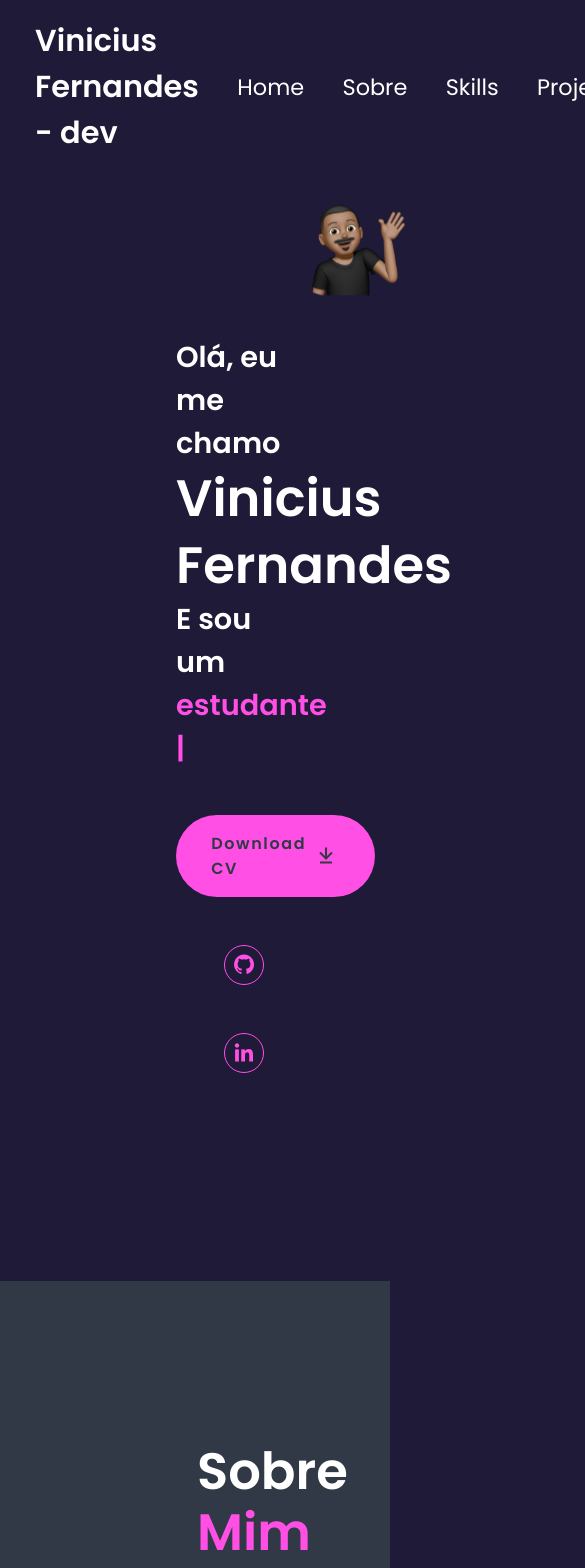
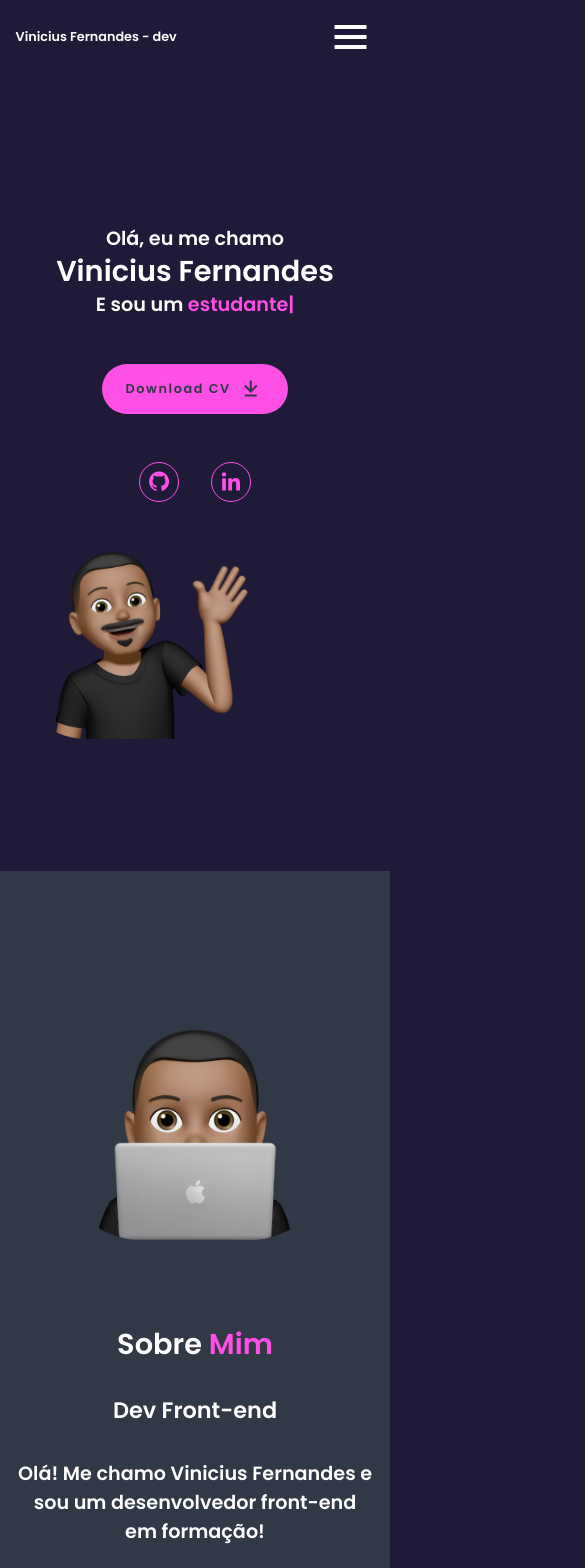
Before and after one commit to fxrnandes/portfolio, a React (Create React App) app: page / in a window 390 px wide. Shown: the top 1568 px of the page, 585 px wide, since content can reach past the window. Built offline with nearby package versions, Linux system fonts and the light colour scheme.

Commit message:
feat: responsividade

```diff
--- a/src/styles/about.css
+++ b/src/styles/about.css
@@ -7,6 +7,7 @@
     min-height: 100%;
     padding: 10rem 2rem;
   }
+
   .about-img img {
     width: 30vw;
     border-radius: 30%;
@@ -48,3 +49,74 @@
   .about-container strong {
     font-size: 1.6rem;
   }
+
+  /* Media Queries para mobile */
+
+  /* Telas menores que 768px (tablets e celulares em modo paisagem) */
+  @media (max-width: 768px) {
+    #about {
+      flex-direction: column;
+      padding: 8rem 1rem;
+      text-align: center;
+    }
+
+    .about-img img {
+      width: 50vw;
+      margin-bottom: 2rem;
+    }
+
+    .heading {
+      font-size: 2.4rem;
+    }
+
+    .about-container h2 {
+      text-align: center;
+    }
+
+    .about-container h3 {
+      font-size: 1.6rem;
+    }
+
+    .about-container p {
+      font-size: 1.2rem;
+    }
+
+    li {
+      font-size: 1.2rem;
+    }
+
+    .about-container strong {
+      font-size: 1.4rem;
+    }
+  }
+
+  /* Telas menores que 480px (celulares em modo retrato) */
+  @media (max-width: 480px) {
+    #about {
+      padding: 6rem 1rem;
+    }
+
+    .about-img img {
+      width: 70vw;
+    }
+
+    .heading {
+      font-size: 1.8rem;
+    }
+
+    .about-container h3 {
+      font-size: 1.4rem;
+    }
+
+    .about-container p {
+      font-size: 1rem;
+    }
+
+    li {
+      font-size: 1rem;
+    }
+
+    .about-container strong {
+      font-size: 1.2rem;
+    }
+  }
--- a/src/styles/footer.css
+++ b/src/styles/footer.css
@@ -21,3 +21,41 @@ footer {
   footer p {
     font-size: 1rem;
   }
+
+  /* Media Queries para dispositivos menores */
+
+  /* Telas menores que 768px (tablets e celulares em modo paisagem) */
+  @media (max-width: 768px) {
+    footer .social-media {
+      flex-direction: column;
+      margin: -1.5rem 0;
+    }
+
+    footer h2 {
+      font-size: 1.3rem;
+    }
+
+    footer p {
+      font-size: 0.9rem;
+    }
+  }
+
+  /* Telas menores que 480px (celulares em modo retrato) */
+  @media (max-width: 480px) {
+    footer {
+      padding: 0.5rem;
+    }
+
+    footer .social-media {
+      flex-direction: column;
+      margin: -1rem 0;
+    }
+
+    footer h2 {
+      font-size: 1.1rem;
+    }
+
+    footer p {
+      font-size: 0.85rem;
+    }
+  }
--- a/src/styles/header.css
+++ b/src/styles/header.css
@@ -40,3 +40,65 @@ header {
     color: var(--text-color);
     display: none;
   }
+
+  /* Media Queries para tornar o header responsivo */
+
+  /* Telas menores que 768px (tablets e celulares em modo paisagem) */
+  @media (max-width: 768px) {
+    header {
+      padding: 1rem 5%;
+    }
+
+    .logo {
+      font-size: 1.6rem;
+    }
+
+    .navbar a {
+      font-size: 1.3rem;
+      margin-left: 1.5rem;
+    }
+
+    #menu-icon {
+      display: block;
+      cursor: pointer;
+    }
+
+    .navbar {
+      position: absolute;
+      top: 100%;
+      left: 0;
+      width: 100%;
+      background: var(--bn-color);
+      display: none;
+      flex-direction: column;
+      align-items: center;
+    }
+
+    .navbar.active {
+      display: flex;
+    }
+
+    .navbar a {
+      margin: 1rem 0;
+    }
+  }
+
+  /* Telas menores que 480px (celulares em modo retrato) */
+  @media (max-width: 480px) {
+    header {
+      padding: 0.8rem 4%;
+    }
+
+    .logo {
+      font-size: 0.8rem;
+    }
+
+    .navbar a {
+      font-size: 1.2rem;
+      margin-left: 1rem;
+    }
+
+    #menu-icon {
+      font-size: 3rem;
+    }
+  }
--- a/src/styles/home.css
+++ b/src/styles/home.css
@@ -1,23 +1,23 @@
 .home {
     display: flex;
     justify-content: space-between;
-    align-items: flex-start; /* Alinha os itens ao topo */
-    padding: 13rem 2rem; /* Ajuste o padding conforme necessário */
+    align-items: flex-start;
+    padding: 13rem 2rem;
   }
 
   .home-container {
-    width: 80%; /* Ajusta a largura do container de texto */
+    width: 80%;
     padding-top: 8rem;
     padding-left: 9rem;
   }
 
   .home-img {
-    width: 50%; /* Ajusta a largura do container da imagem */
-    padding-top: 0rem; /* Ajuste o padding superior para mover a imagem para cima */
+    width: 50%;
+    padding-top: 0rem;
   }
 
   .home-img img {
-    width: 29vw; /* Garante que a imagem ocupe toda a largura do seu container */
+    width: 29vw;
     border-radius: 30%;
     animation: floatImage 4s ease-in-out infinite;
   }
@@ -26,16 +26,13 @@
     0% {
       transform: translateY(0);
     }
-
     50% {
       transform: translateY(-2.4rem);
     }
-
     100% {
       transform: translateY(0);
     }
   }
-
 
   .home-container h3 {
     font-size: 1.8rem;
@@ -94,7 +91,6 @@
     transition: 0.5s ease;
   }
 
-
   .btn:hover {
     box-shadow: 0 0 1rem var(--main-color);
   }
@@ -103,3 +99,70 @@
     font-size: 1.5rem;
     margin-left: 0.5rem;
   }
+
+  /* Media Queries para mobile */
+
+  /* Telas menores que 768px (tablets e celulares em modo paisagem) */
+  @media (max-width: 768px) {
+    .home {
+      flex-direction: column;
+      align-items: center;
+      padding: 8rem 1rem;
+    }
+
+    .home-container {
+      width: 100%;
+      padding-left: 0;
+      text-align: center;
+    }
+
+    .home-container h1 {
+      font-size: 2.4rem;
+    }
+
+    .home-container h3 {
+      font-size: 1.4rem;
+    }
+
+    .home-img {
+      width: 100%;
+      padding-top: 2rem;
+    }
+
+    .home-img img {
+      width: 40vw;
+    }
+
+    .social-media a {
+      margin-left: 1rem;
+      margin-right: 1rem;
+    }
+
+    .btn {
+      font-size: 0.9rem;
+      padding: 0.8rem 1.5rem;
+    }
+  }
+
+  /* Telas menores que 480px (celulares em modo retrato) */
+  @media (max-width: 480px) {
+    .home {
+      padding: 6rem 1rem;
+    }
+
+    .home-container h1 {
+      font-size: 1.8rem;
+    }
+
+    .home-container h3 {
+      font-size: 1.2rem;
+    }
+
+    .home-img img {
+      width: 60vw;
+    }
+
+    .btn {
+      font-size: 0.8rem;
+    }
+  }
--- a/src/styles/projects.css
+++ b/src/styles/projects.css
@@ -8,7 +8,7 @@
     display: grid;
     grid-template-columns: repeat(3, 1fr);
     align-items: center;
-    grid: 2rem;
+    gap: 2rem;
     color: var(--text-color);
   }
 
@@ -95,3 +95,50 @@
     justify-content: space-between;
     margin-top: 20px;
   }
+
+  /* Media Queries para mobile */
+
+  /* Telas menores que 768px (tablets e celulares em modo paisagem) */
+  @media (max-width: 768px) {
+    .projects-container {
+      grid-template-columns: repeat(2, 1fr);
+      gap: 1.5rem;
+    }
+
+    .projects-box .projects-layer {
+      padding: 0 2rem;
+    }
+
+    .projects-layer p {
+      font-size: 1rem;
+      padding: 0 1rem;
+    }
+
+    .projects-layer h3 {
+      font-size: 1.2rem;
+    }
+  }
+
+  /* Telas menores que 480px (celulares em modo retrato) */
+  @media (max-width: 480px) {
+    .projects-container {
+      grid-template-columns: 1fr;
+      gap: 1rem;
+    }
+
+    .projects-layer p {
+      font-size: 0.9rem;
+    }
+
+    .projects-layer h3 {
+      font-size: 1rem;
+    }
+
+    .projects-box {
+      margin: 1rem;
+    }
+
+    #projects {
+      padding: 8rem 2rem;
+    }
+  }
--- a/src/styles/skills.css
+++ b/src/styles/skills.css
@@ -44,3 +44,51 @@
     text-align: center;
     width: 85%;
   }
+
+  /* Media Queries para mobile */
+
+  /* Telas menores que 768px (tablets e celulares em modo paisagem) */
+  @media (max-width: 768px) {
+    .skills-container {
+      grid-template-columns: repeat(2, 1fr);
+      gap: 1.5rem;
+    }
+
+    .skills-box i {
+      font-size: 4rem;
+    }
+
+    .skills-box h3 {
+      font-size: 1.6rem;
+    }
+
+    .skills-box p {
+      font-size: 1.1rem;
+      margin: 1rem 1.5rem;
+    }
+  }
+
+  /* Telas menores que 480px (celulares em modo retrato) */
+  @media (max-width: 480px) {
+    .skills-container {
+      grid-template-columns: 1fr;
+      gap: 1.5rem;
+    }
+
+    .skills-box i {
+      font-size: 3.5rem;
+    }
+
+    .skills-box h3 {
+      font-size: 1.4rem;
+    }
+
+    .skills-box p {
+      font-size: 1rem;
+      margin: 1rem;
+    }
+
+    #skills {
+      padding: 8rem 2rem;
+    }
+  }
```
